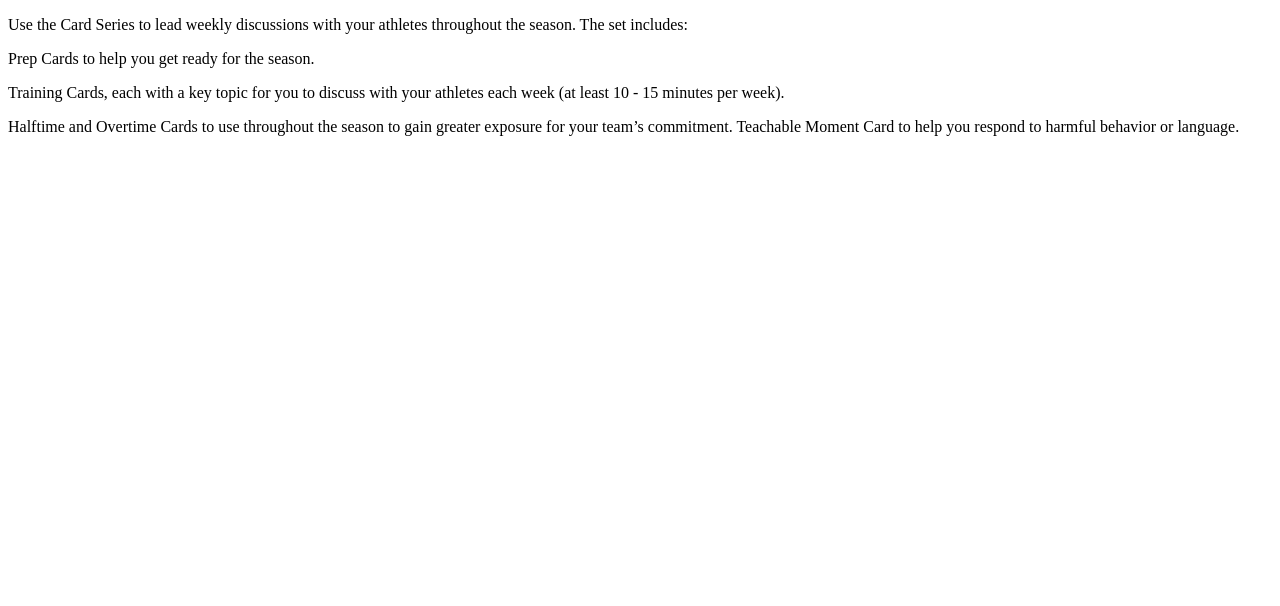
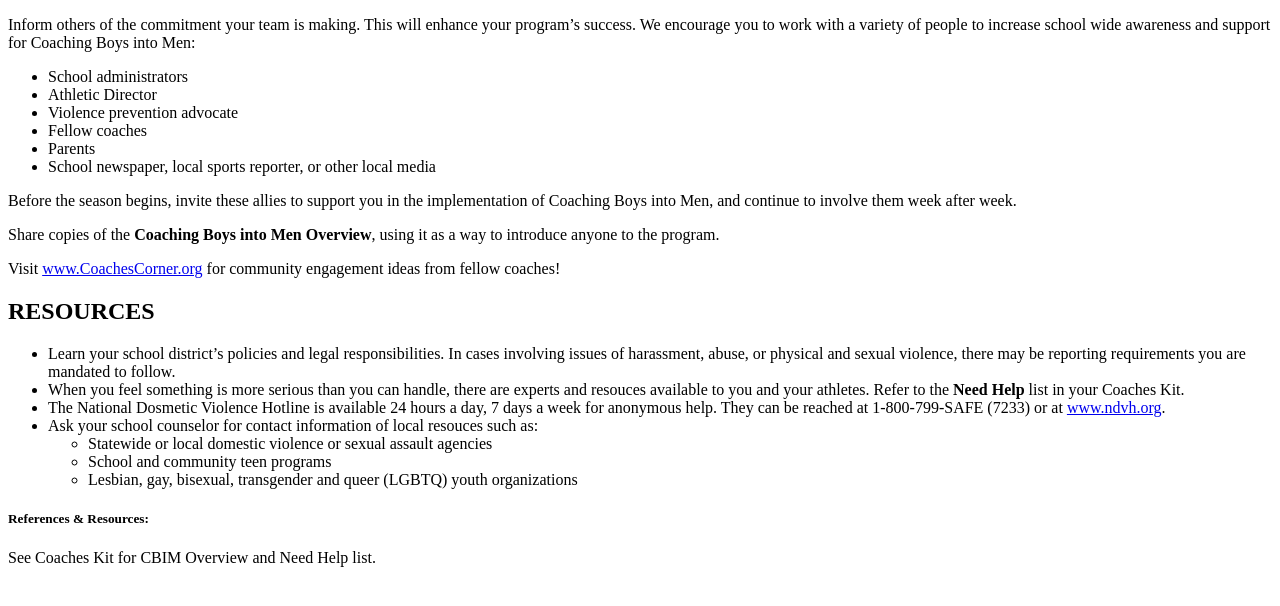
Before and after one commit to cbim/coachesdvhackathon, a Jekyll site: the page built from cards/prep2.md, in a window 1280 px wide. Shown: the top 606 px of the page. Built offline with Jekyll 4.4.1, drawn with Linux system fonts in a browser that asks for light colours; nearby versions of some CDN libraries; library files that are not in the unit come from our copies.

Commit message:
Updated card prep2

```diff
--- a/cards/prep2.md
+++ b/cards/prep2.md
@@ -1,15 +1,36 @@
 ---
 layout: card
-title: cbim card series
+title: RECRUIT ALLIES
 category: prep
 order: 2
 number: 2
 ---
 
-Use the Card Series to lead weekly discussions with your athletes throughout the season. The set includes:
+Inform others of the commitment your team is making. This will enhance your program’s success. We encourage you to work with a variety of people to increase school wide awareness and support for Coaching Boys into Men:
 
-Prep Cards to help you get ready for the season.
+- School administrators
+- Athletic Director
+- Violence prevention advocate
+- Fellow coaches
+- Parents
+- School newspaper, local sports reporter, or other local media
 
-Training Cards, each with a key topic for you to discuss with your athletes each week (at least 10 - 15 minutes per week).
+Before the season begins, invite these allies to support you in the implementation of Coaching Boys into Men, and continue to involve them week after week.
 
-Halftime and Overtime Cards to use throughout the season to gain greater exposure for your team's commitment. Teachable Moment Card to help you respond to harmful behavior or language.
+Share copies of the **Coaching Boys into Men Overview**, using it as a way to introduce anyone to the program.
+
+Visit  [www.CoachesCorner.org](http://www.coachescorner.org/) for community engagement ideas from fellow coaches!
+
+RESOURCES
+---------
+
+- Learn your school district's policies and legal responsibilities. In cases involving issues of harassment, abuse, or physical and sexual violence, there may be reporting requirements you are mandated to follow.
+- When you feel something is more serious than you can handle, there are experts and resouces available to you and your athletes. Refer to the **Need Help** list in your Coaches Kit.
+- The National Dosmetic Violence Hotline is available 24 hours a day, 7 days a week for anonymous help. They can be reached at 1-800-799-SAFE (7233) or at [www.ndvh.org](http://www.ndvh.org).
+- Ask your school counselor for contact information of local resouces such as:
+    - Statewide or local domestic violence or sexual assault agencies
+    - School and community teen programs
+    - Lesbian, gay, bisexual, transgender and queer (LGBTQ) youth organizations
+
+##### References & Resources:
+See Coaches Kit for CBIM Overview and Need Help list.
```
